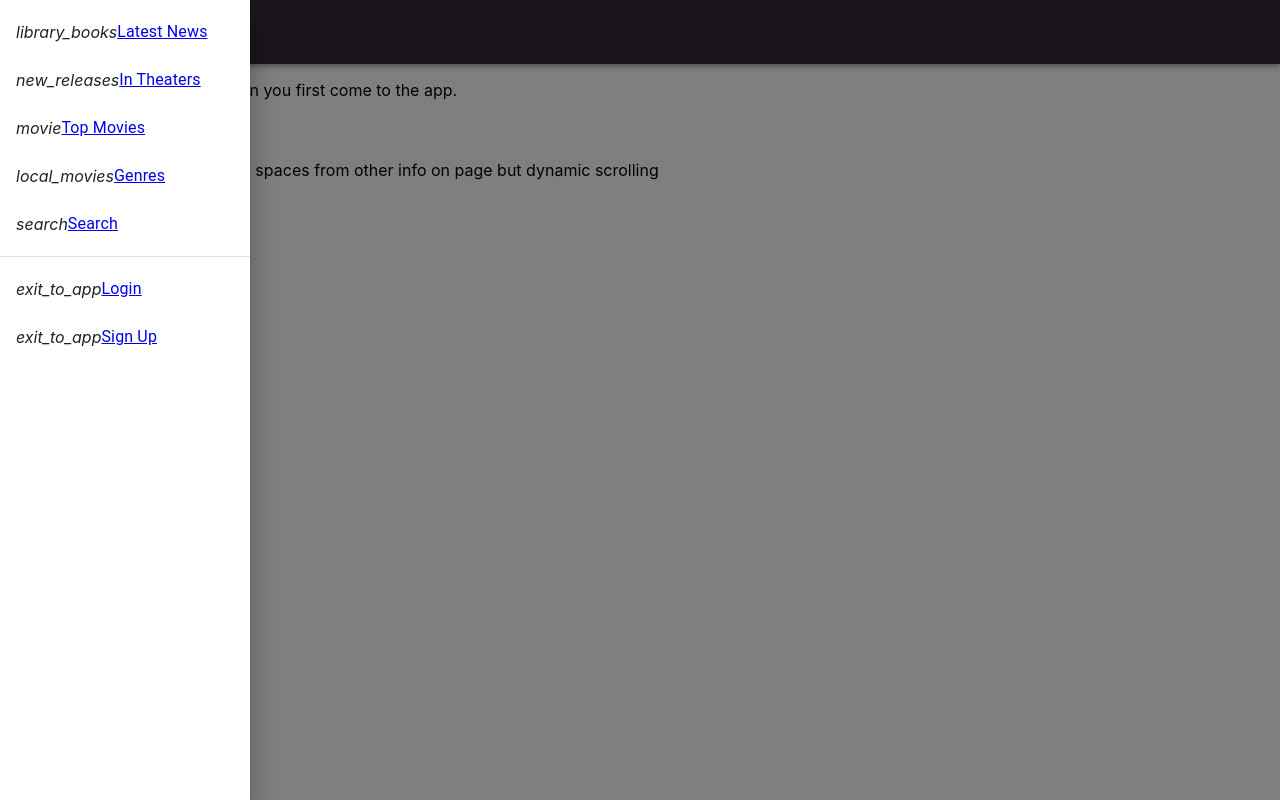
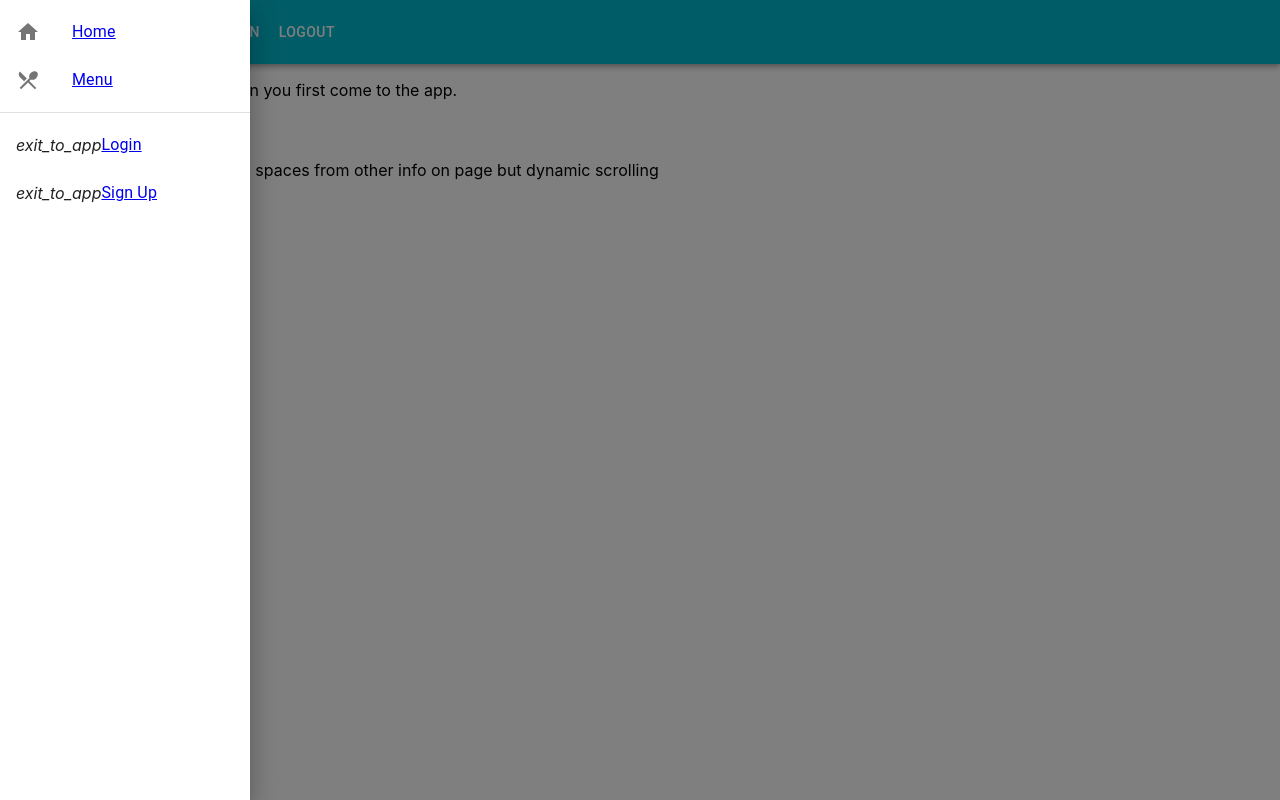
Before and after one commit to SPFlores/Tracking, a React (Create React App) app in the folder client/: page / in a window 1280 px wide. Both pictures are taken after a click on the button "Menu". Built offline with nearby package versions, Linux system fonts and the light colour scheme.

Commit message:
drawer setupon menu

```diff
--- a/client/package.json
+++ b/client/package.json
@@ -4,10 +4,12 @@
   "private": true,
   "dependencies": {
     "@material-ui/core": "^4.9.14",
+    "@material-ui/icons": "^4.9.1",
     "@testing-library/jest-dom": "^4.2.4",
     "@testing-library/react": "^9.5.0",
     "@testing-library/user-event": "^7.2.1",
     "dotenv": "^8.2.0",
+    "material-design-icons": "^3.0.1",
     "react": "^16.13.1",
     "react-dom": "^16.13.1",
     "react-router-dom": "^5.2.0",
--- a/client/src/components/Navbar/Navbar.js
+++ b/client/src/components/Navbar/Navbar.js
@@ -4,12 +4,15 @@ import AppBar from '@material-ui/core/AppBar'
 import Toolbar from '@material-ui/core/Toolbar'
 import IconButton from '@material-ui/core/IconButton'
 import { makeStyles } from '@material-ui/core/styles'
-import MenuIcon from '@material-ui/icons/Menu'
+import { Menu, Home, RestaurantMenu } from '@material-ui/icons'
 import Drawer from '@material-ui/core/Drawer'
 import List from '@material-ui/core/List'
 import Divider from '@material-ui/core/Divider'
 import ListItem from '@material-ui/core/ListItem'
 import ListItemText from '@material-ui/core/ListItemText'
+import ListItemIcon from '@material-ui/core/ListItemIcon'
+import Typography from '@material-ui/core/Typography'
+import Button from '@material-ui/core/Button'
 
 const useStyles = makeStyles(theme => ({
   root: {
@@ -29,12 +32,13 @@ const useStyles = makeStyles(theme => ({
     width: 250
   },
   appBar: {
-    background: '#362c36'
+    background: '#00b9cd'
   }
 }))
 
 const Navbar = _ => {
   const classes = useStyles()
+
   const [drawerState, setDrawerState] = useState({
     left: false
   })
@@ -43,15 +47,14 @@ const Navbar = _ => {
     if (event.type === 'keydown' && (event.key === 'Tab' || event.key === 'Shift')) {
       return
     }
-
     setDrawerState({ ...drawerState, [side]: open })
   }
 
-  const handleLogOut = _ => {
-    localStorage.removeItem('token')
-    localStorage.removeItem('user')
-    localStorage.removeItem('admin')
-  }
+  // const handleLogOut = _ => {
+  //   localStorage.removeItem('token')
+  //   localStorage.removeItem('user')
+  //   localStorage.removeItem('admin')
+  // }
 
   drawerState.sideList = side => (
     <div
@@ -61,25 +64,21 @@ const Navbar = _ => {
       onKeyDown={drawerState.toggleDrawer(side, false)}
     >
       <List>
-        <ListItem>
-          <i className='material-icons'>library_books</i>
-          <Link to='/' className='drawerLink'><ListItemText primary='Latest News' /></Link>
+        <ListItem button>
+          <ListItemIcon>
+            <Home />
+          </ListItemIcon>
+          <Link to='/' className='drawerLink'>
+            <ListItemText primary='Home' />
+          </Link>
         </ListItem>
-        <ListItem>
-          <i className='material-icons'>new_releases</i>
-          <Link to='/latest' className='drawerLink'><ListItemText primary='In Theaters' /></Link>
-        </ListItem>
-        <ListItem>
-          <i className='material-icons'>movie</i>
-          <Link to='/toprated' className='drawerLink'><ListItemText primary='Top Movies' /></Link>
-        </ListItem>
-        <ListItem>
-          <i className='material-icons'>local_movies</i>
-          <Link to='/genres' className='drawerLink'><ListItemText primary='Genres' /></Link>
-        </ListItem>
-        <ListItem>
-          <i className='material-icons'>search</i>
-          <Link to='/search' className='drawerLink'><ListItemText primary='Search' /></Link>
+        <ListItem button>
+          <ListItemIcon>
+            <RestaurantMenu />
+          </ListItemIcon>
+          <Link to='/' className='drawerLink'>
+            <ListItemText primary='Menu' />
+          </Link>
         </ListItem>
       </List>
       <Divider />
@@ -101,7 +100,8 @@ const Navbar = _ => {
               </ListItem>
               <ListItem>
                 <i className='material-icons'>exit_to_app</i>
-                <Link to='/' className='drawerLink'><ListItemText primary='Log Out' onClick={handleLogOut} />
+                <Link to='/' className='drawerLink'><ListItemText primary='Log Out' />
+                  {/* onClick={handleLogOut} /> */}
                 </Link>
               </ListItem>
 
@@ -118,7 +118,6 @@ const Navbar = _ => {
             </>
         }
       </List>
-
     </div>
   )
 
@@ -127,8 +126,17 @@ const Navbar = _ => {
       <AppBar position='static' className={classes.appBar}>
         <Toolbar>
           <IconButton edge='start' className={classes.menuButton} color='inherit' aria-label='Menu' onClick={drawerState.toggleDrawer('left', true)}>
-            <MenuIcon />
+            <Menu />
           </IconButton>
+          <Typography varient='h6' classname={classes.title}>
+            Tracking App Title
+          </Typography>
+          <Button color='inherit'>
+            Login
+          </Button>
+          <Button color='inherit'>
+            Logout
+          </Button>
         </Toolbar>
       </AppBar>
       <Drawer open={drawerState.left} onClose={drawerState.toggleDrawer('left', false)}>
--- a/client/src/pages/Landing/Landing.js
+++ b/client/src/pages/Landing/Landing.js
@@ -1,4 +1,5 @@
 import React from 'react'
+import Typography from '@material-ui/core/Typography'
 
 const Landing = _ => {
   return (
```
Also changed, not shown: 1 other file (tests, documents, lock files or other folders).
